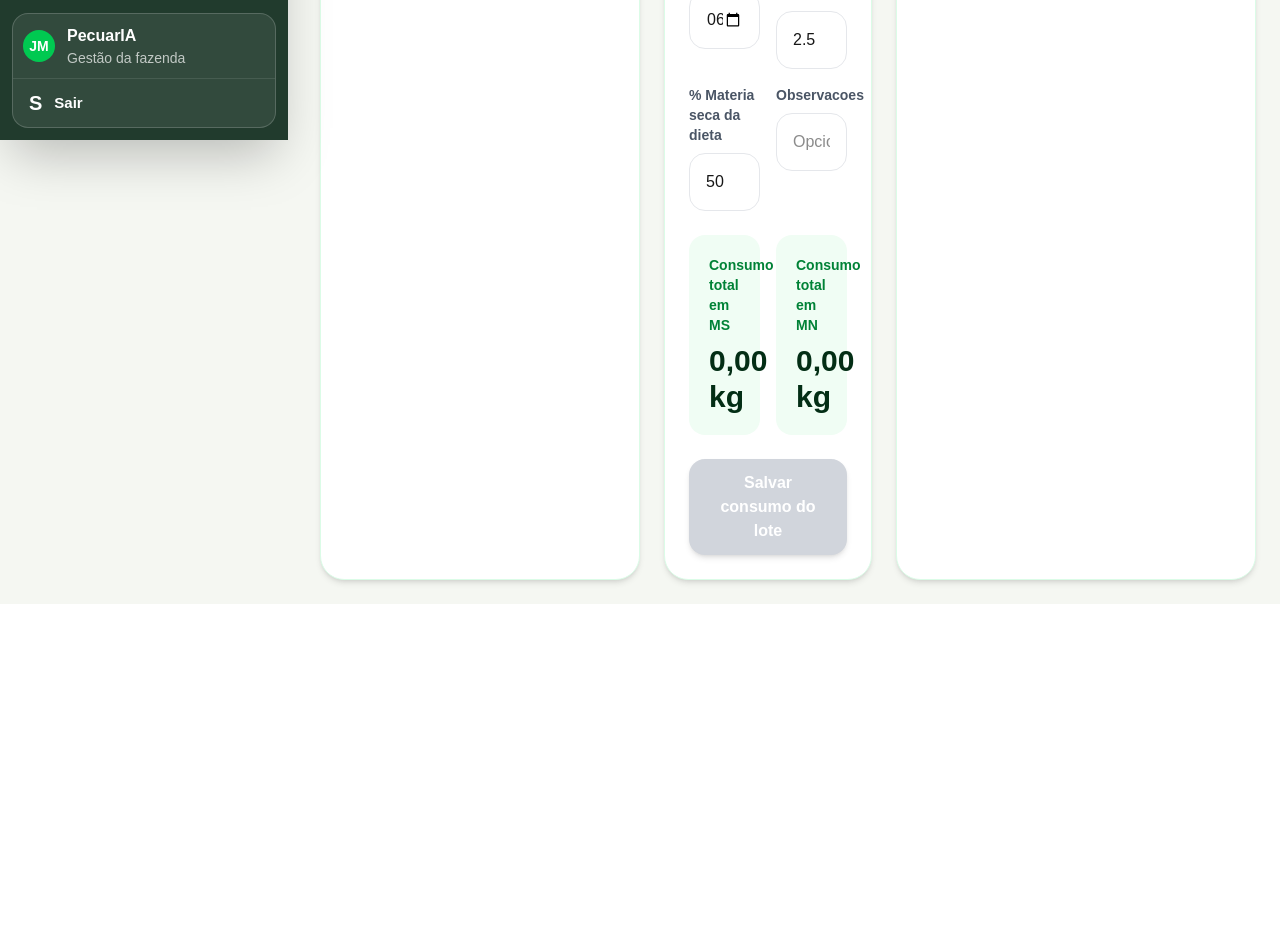
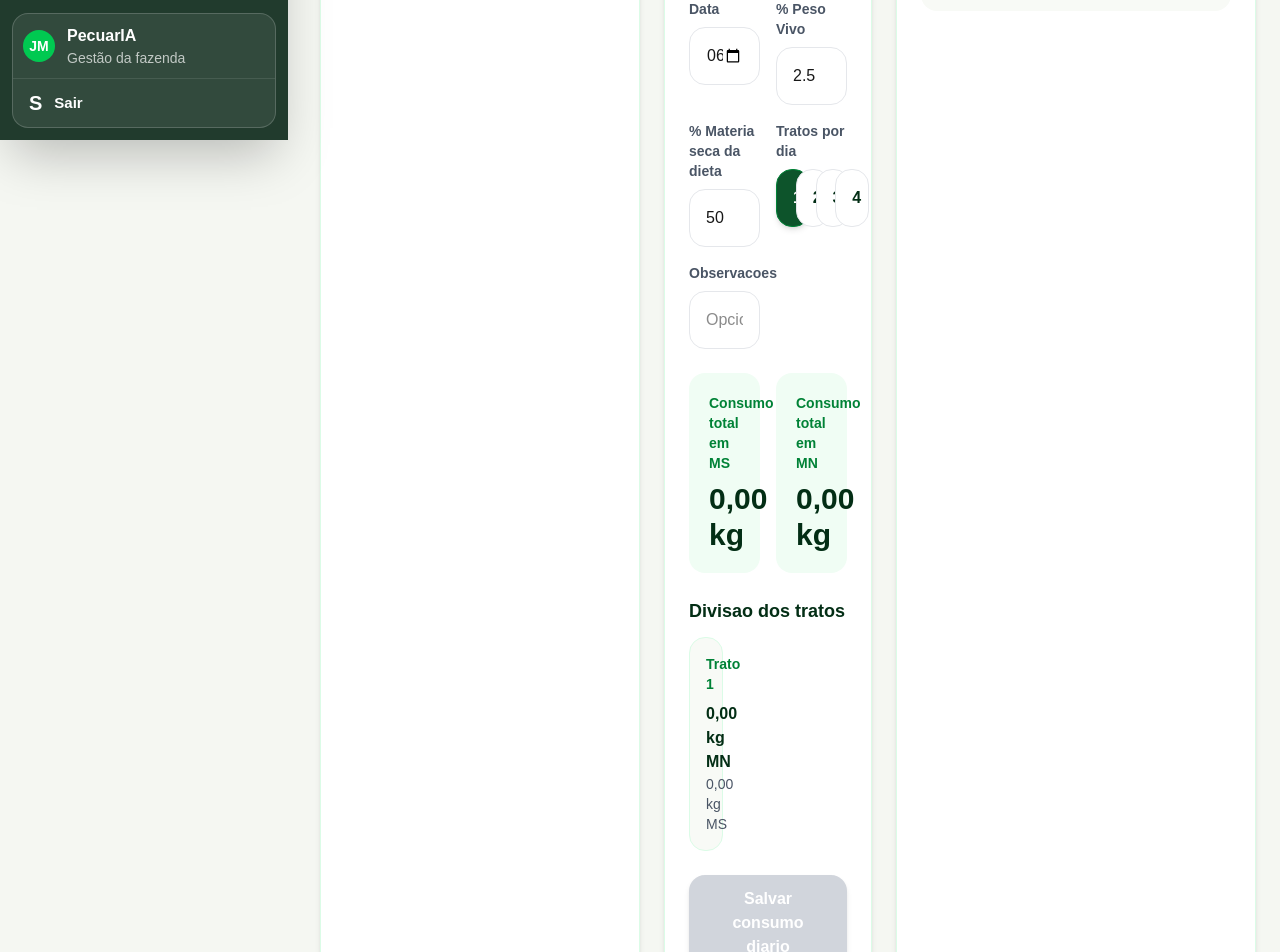
Before and after one commit to vetdrajuliana/consultoria-vet, a Next.js app: page /app/nutricao/consumo-lote in a window 1280 px wide. Shown: the part 660-1612 px from the top of the page. Before the commit the page ends 1264 px from the top, so only its background shows below. Built offline with nearby package versions, Linux system fonts and the light colour scheme; grey boxes are pictures that could not be loaded.

Commit message:
Adiciona tratos ao consumo diario

```diff
--- a/app/app/nutricao/consumo-lote/page.jsx
+++ b/app/app/nutricao/consumo-lote/page.jsx
@@ -70,6 +70,16 @@ function calcularConsumo(animais, percentualPesoVivo, percentualMateriaSeca) {
   };
 }
 
+function gerarTratos(consumoMsLote, consumoMnLote, tratosPorDia) {
+  const quantidadeTratos = Number(tratosPorDia) || 1;
+
+  return Array.from({ length: quantidadeTratos }, (_, indice) => ({
+    numero: indice + 1,
+    consumoMn: consumoMnLote / quantidadeTratos,
+    consumoMs: consumoMsLote / quantidadeTratos,
+  }));
+}
+
 export default function ConsumoLotePage() {
   const [lotes, setLotes] = useState([]);
   const [animais, setAnimais] = useState([]);
@@ -79,6 +89,7 @@ export default function ConsumoLotePage() {
     data: hojeISO(),
     percentualMateriaSeca: "50",
     percentualPesoVivo: "2.5",
+    tratosPorDia: "1",
     observacoes: "",
   });
 
@@ -135,6 +146,16 @@ export default function ConsumoLotePage() {
     [consumos, loteSelecionadoId],
   );
 
+  const tratosDoDia = useMemo(
+    () =>
+      gerarTratos(
+        consumoCalculado.consumoMsLote,
+        consumoCalculado.consumoMnLote,
+        form.tratosPorDia,
+      ),
+    [consumoCalculado.consumoMnLote, consumoCalculado.consumoMsLote, form.tratosPorDia],
+  );
+
   function atualizarCampo(campo, valor) {
     setForm((formAtual) => ({
       ...formAtual,
@@ -167,6 +188,8 @@ export default function ConsumoLotePage() {
       percentualMateriaSeca: Number(form.percentualMateriaSeca),
       percentualPesoVivo: Number(form.percentualPesoVivo),
       quantidadeAnimais: animaisSelecionados.length,
+      tratos: tratosDoDia,
+      tratosPorDia: Number(form.tratosPorDia),
       createdAt: new Date().toISOString(),
     });
 
@@ -192,6 +215,10 @@ export default function ConsumoLotePage() {
             >
               Consumo por lote
             </h1>
+            <p className="mt-3 max-w-3xl text-gray-600">
+              Lance o consumo diario do lote e escolha quantos tratos serao
+              fornecidos no dia.
+            </p>
           </div>
 
           <div className="grid gap-6 lg:grid-cols-[320px_1fr]">
@@ -305,7 +332,7 @@ export default function ConsumoLotePage() {
               <div className="grid gap-6 xl:grid-cols-[1fr_360px]">
                 <div className="rounded-3xl border border-green-100 bg-white p-6 shadow-md">
                   <h2 className="text-2xl font-bold text-green-950">
-                    Parametros de consumo
+                    Lancamento diario
                   </h2>
 
                   <div className="mt-5 grid gap-4 md:grid-cols-2">
@@ -354,6 +381,34 @@ export default function ConsumoLotePage() {
                       />
                     </label>
 
+                    <div>
+                      <span className="mb-2 block text-sm font-semibold text-gray-600">
+                        Tratos por dia
+                      </span>
+                      <div className="grid grid-cols-4 gap-2">
+                        {[1, 2, 3, 4].map((quantidade) => {
+                          const ativo = String(form.tratosPorDia) === String(quantidade);
+
+                          return (
+                            <button
+                              key={quantidade}
+                              type="button"
+                              onClick={() =>
+                                atualizarCampo("tratosPorDia", String(quantidade))
+                              }
+                              className={`rounded-2xl border p-4 text-center font-bold transition ${
+                                ativo
+                                  ? "border-green-700 bg-green-900 text-white shadow-md"
+                                  : "border-gray-200 bg-white text-green-950 hover:border-green-300"
+                              }`}
+                            >
+                              {quantidade}
+                            </button>
+                          );
+                        })}
+                      </div>
+                    </div>
+
                     <label>
                       <span className="mb-2 block text-sm font-semibold text-gray-600">
                         Observacoes
@@ -390,6 +445,30 @@ export default function ConsumoLotePage() {
                     </div>
                   </div>
 
+                  <div className="mt-6">
+                    <h3 className="text-lg font-bold text-green-950">
+                      Divisao dos tratos
+                    </h3>
+                    <div className="mt-3 grid gap-3 md:grid-cols-2 xl:grid-cols-4">
+                      {tratosDoDia.map((trato) => (
+                        <div
+                          key={trato.numero}
+                          className="rounded-2xl border border-green-100 bg-[#f8faf6] p-4"
+                        >
+                          <p className="text-sm font-semibold text-green-700">
+                            Trato {trato.numero}
+                          </p>
+                          <p className="mt-2 font-bold text-green-950">
+                            {numero(trato.consumoMn)} kg MN
+                          </p>
+                          <p className="text-sm text-gray-600">
+                            {numero(trato.consumoMs)} kg MS
+                          </p>
+                        </div>
+                      ))}
+                    </div>
+                  </div>
+
                   {animaisSelecionados.length > consumoCalculado.quantidadeComPeso && (
                     <p className="mt-4 rounded-2xl bg-yellow-50 p-4 text-sm font-semibold text-yellow-800">
                       Existem animais sem peso informado neste lote. Eles aparecem na
@@ -403,7 +482,7 @@ export default function ConsumoLotePage() {
                     disabled={!loteSelecionado || animaisSelecionados.length === 0}
                     className="mt-6 rounded-2xl bg-green-700 px-6 py-3 font-bold text-white shadow-md transition hover:bg-green-800 disabled:cursor-not-allowed disabled:bg-gray-300"
                   >
-                    Salvar consumo do lote
+                    Salvar consumo diario
                   </button>
                 </div>
 
@@ -437,6 +516,9 @@ export default function ConsumoLotePage() {
                           <p className="text-sm text-gray-600">
                             %PV: {numero(consumo.percentualPesoVivo)}%
                           </p>
+                          <p className="text-sm text-gray-600">
+                            Tratos: {consumo.tratosPorDia || 1} por dia
+                          </p>
                         </div>
                       ))}
                     </div>
```
Also changed, not shown: lib/fazendas-db.js.
